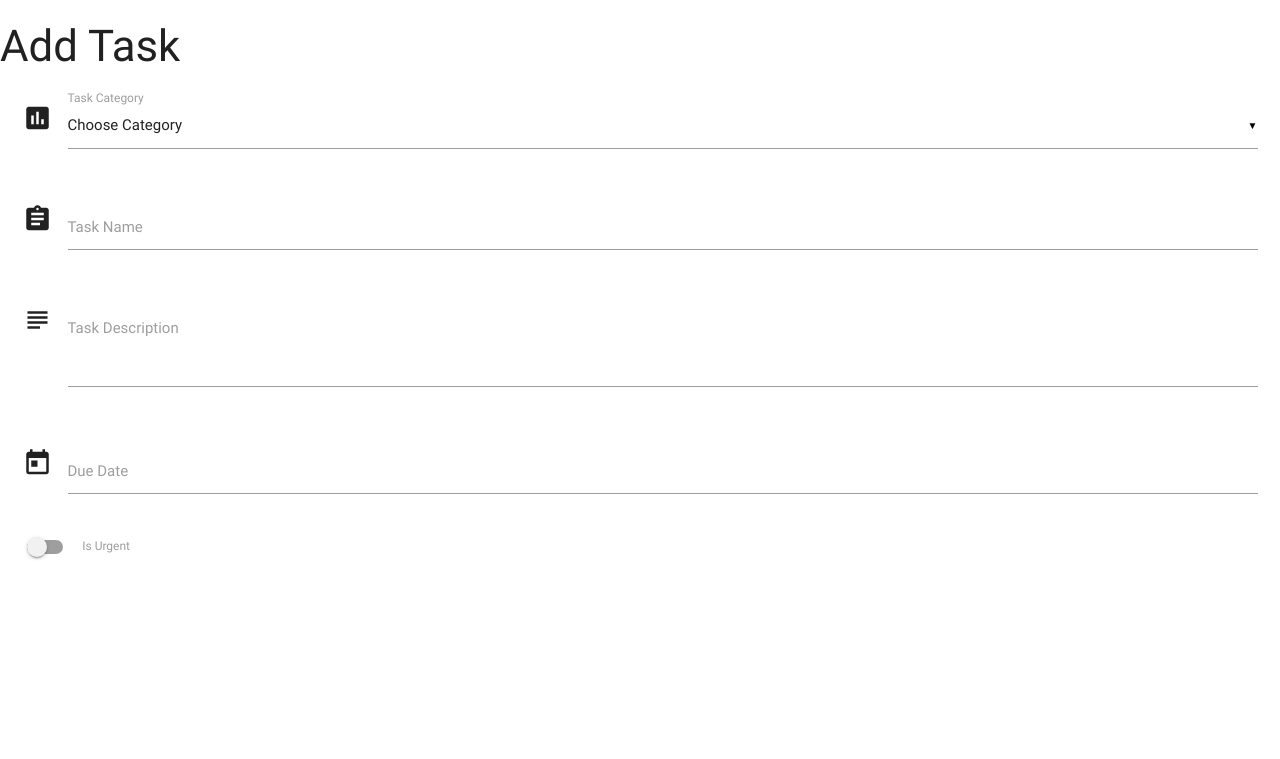
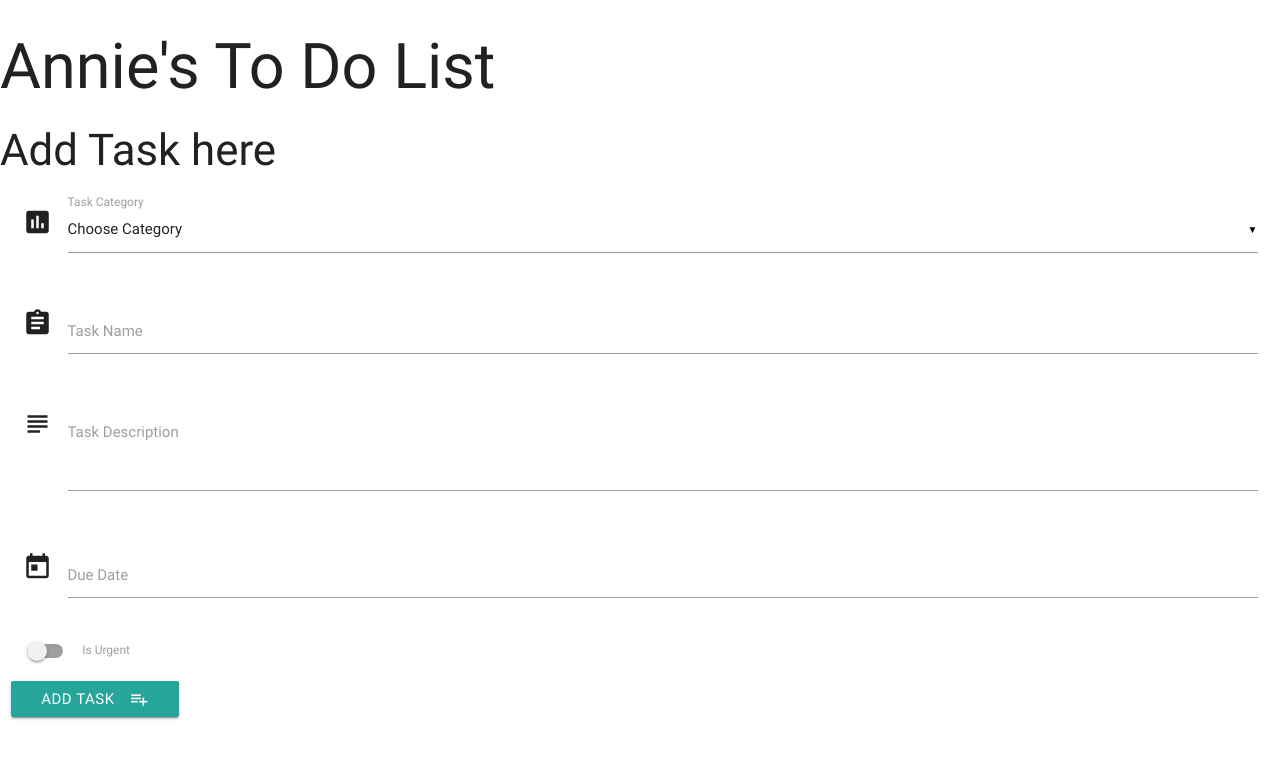
Before and after one commit to Code-Institute-Submissions/vegan-cookbook, a Flask app: page /add_task in a window 1280 px wide. Shown: the top 759 px of the page. Run offline with Flask 2, Linux system fonts and the light colour scheme; data that the repository does not hold is empty; some libraries are stand-ins or nearby versions.

Commit message:
added insert task functionality

```diff
--- a/app.py
+++ b/app.py
@@ -16,12 +16,19 @@ def get_tasks():
     return render_template("tasks.html",
     tasks=mongo.db.tasks.find())
 
-
 @app.route('/add_task')
 def add_task():
     return render_template('addtask.html',
     categories=mongo.db.categories.find())
 
+
+@app.route('/insert_task', methods=['POST'])
+def insert_task():
+    tasks =  mongo.db.tasks
+    tasks.insert_one(request.form.to_dict())
+    return redirect(url_for('get_tasks'))
+
+
 if __name__ == '__main__':
     app.run(host=os.environ.get('IP'),
         port=int(os.environ.get('PORT')),
--- a/templates/addtask.html
+++ b/templates/addtask.html
@@ -1,7 +1,8 @@
 {% extends 'base_lms.html' %} {% block content %}
-<h3>Add Task</h3>
+
+<h3>Add Task here</h3>
 <div class="row">
-    <form action="" method="POST" class="col s12">
+    <form action="{{ url_for('insert_task') }}" method="POST"  class="col s12">
         <div class="row">
             <div class="row">
                 <div class="input-field col s12">
@@ -44,6 +45,11 @@
                 </label>
             </div>
         </div>
+        <div class="row">
+            <button class="btn waves-effect waves-light" type="submit" name="action">Add Task
+                <i class="material-icons right">playlist_add</i>
+             </button>
+        </div>
     </form>
 </div>
 
--- a/templates/base_lms.html
+++ b/templates/base_lms.html
@@ -7,6 +7,7 @@
 </head>
 
 <body>
+    <h1> Annie's To Do List</h1>
     {% block content %} {% endblock %}
 
     <script src="https://cdnjs.cloudflare.com/ajax/libs/jquery/3.2.1/jquery.min.js"></script>
--- a/templates/index.html
+++ b/templates/index.html
@@ -1,4 +1,4 @@
-{% extends 'base.html' %}
+{% extends 'base_lms.html' %}
 {% block content %}
         {% for task in tasks %}
         {{task.task_name}}
```
